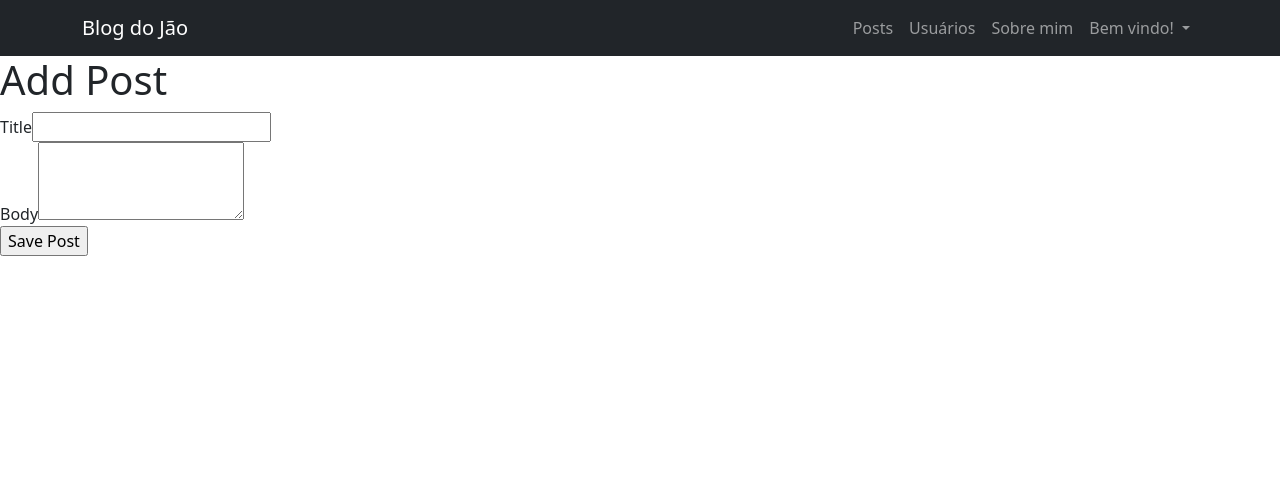
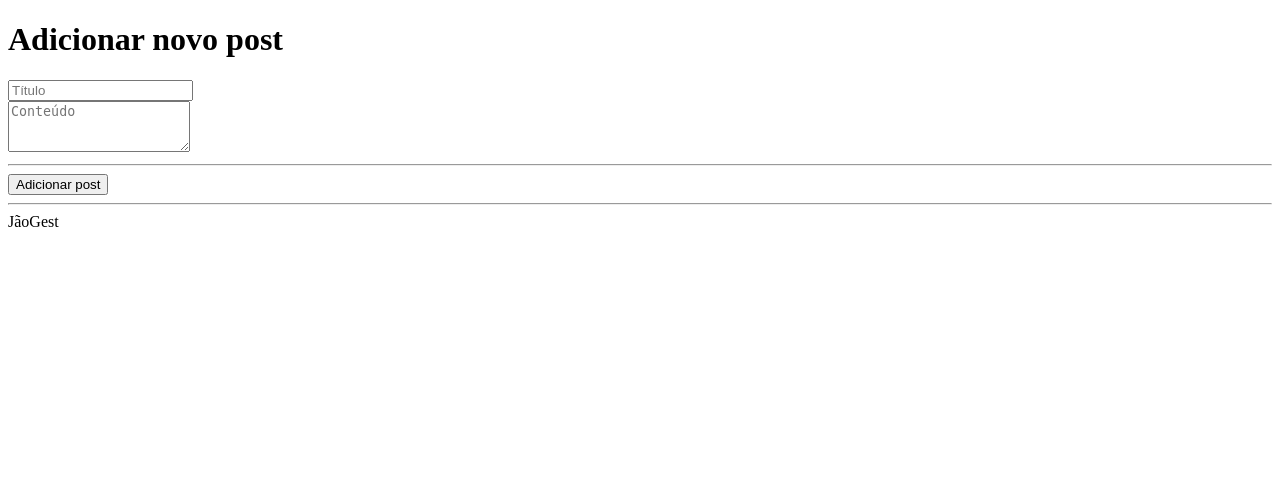
Before and after one commit to jvsouz4/Blog, a CakePHP app: the page made by app/View/Posts/add.ctp in a window 1280 px wide. Shown: the top 496 px of the page. Run offline with PHP 8.4 and a stand-in for CakePHP, Linux system fonts and the light colour scheme; the template is opened without the code that fills it, so the values that code supplies are empty; form fields are guessed from the names that the template uses; some libraries are stand-ins or nearby versions.

Commit message:
Mudando fonte

```diff
--- a/app/View/Posts/add.ctp
+++ b/app/View/Posts/add.ctp
@@ -1,9 +1,50 @@
 <!-- File: /app/View/Posts/add.ctp -->
 
-<h1>Add Post</h1>
-<?php
-echo $this->Form->create('Post');
-echo $this->Form->input('title');
-echo $this->Form->input('body', array('rows' => '3'));
-echo $this->Form->end('Save Post');
-?>
+<!DOCTYPE html>
+<html lang="pt-br">
+    <head>
+        <meta charset="utf-8" />
+        <title>Adicionar post</title>
+    </head>
+
+    <body>
+        <div class="container">
+            <div class="row">
+                <div class="col-lg-10 col-xl-9 mx-auto">
+                    <div class="card flex-row my-5 border-0 shadow rounded-3 overflow-hidden">
+
+                        <div class="card-body p-sm-3">
+                            <div class="py-5 bg-light border-bottom mb-4">
+                                <div class="container">
+                                    <div class="text-center my-5">
+                                        <h1 class="fw-bolder fontexto">Adicionar novo post</h1>
+                                    </div>
+                                </div>
+                            </div>
+
+                            <?php echo $this->Form->create('Post'); ?>
+                                <div class="form-floating">
+                                    <?php echo $this->Form->input('title', array('class' => 'form-control', 'label' => '', 'placeholder' => 'Título'));?>
+                                </div>
+
+                                <div class="form-floating">
+                                    <?php echo $this->Form->input('body', array('class' => 'form-control', 'label' => '', 'placeholder' => 'Conteúdo', 'rows' => '3'));?>
+                                </div>
+
+                                <hr class="my-4">
+
+                                <button type="submit" class="btn btn-primary w-100 d-grid my-4">Adicionar post </button>
+
+                                <hr class="my-4">
+
+                                <div class="d-grid text-center p-sm-3">
+                                    JãoGest
+                                </div>
+                            <?php $this->Form->end(__('Save post')) ?>
+                        </div>
+                    </div>
+                </div>
+            </div>
+        </div>
+    </body>
+</html>
```
